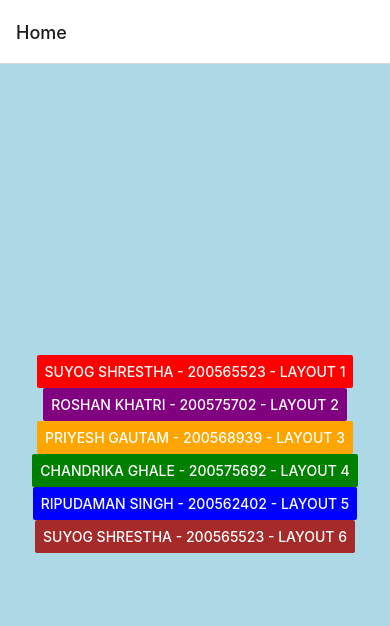
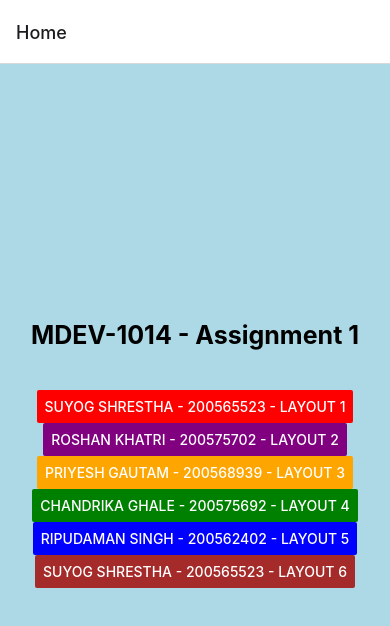
Before and after one commit to suyogster/mdev-1014, a React Native app: screen /Home in a window 390 px wide. Shown: the top 626 px of the page. Built offline with nearby package versions, Linux system fonts and the light colour scheme.

Commit message:
Added Title

```diff
--- a/screens/Home.tsx
+++ b/screens/Home.tsx
@@ -1,8 +1,11 @@
-import { Button, StyleSheet, View } from 'react-native';
+import { Button, StyleSheet, View, Text } from 'react-native';
 
 export default function Home({ navigation }: any) {
   return (
     <View style={styles.container}>
+      <Text style={{ fontSize: 25, fontWeight: 'bold', marginBottom: 40 }}>
+        MDEV-1014 - Assignment 1
+      </Text>
       <Button
         color={'red'}
         title='Suyog Shrestha - 200565523 - Layout 1'
```
